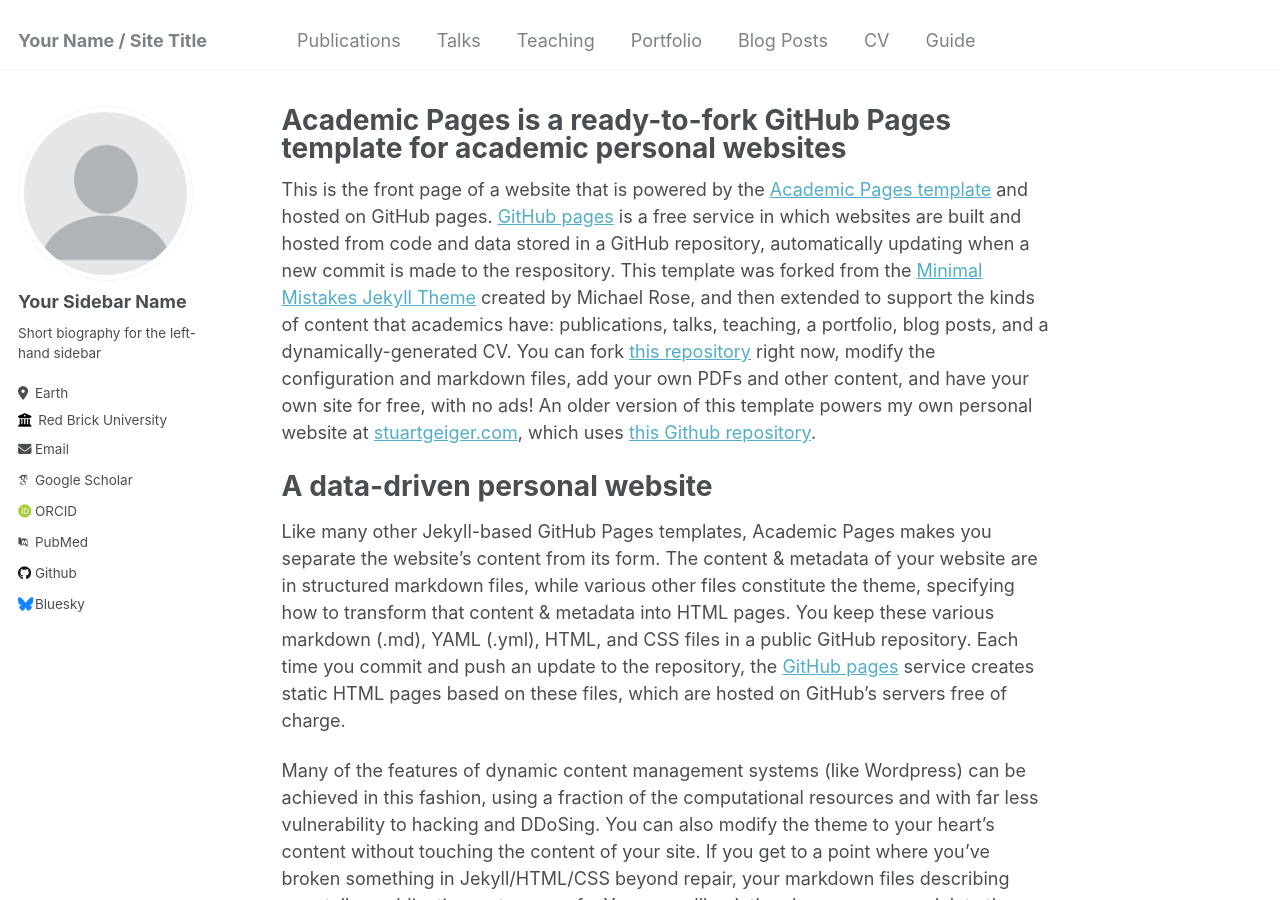
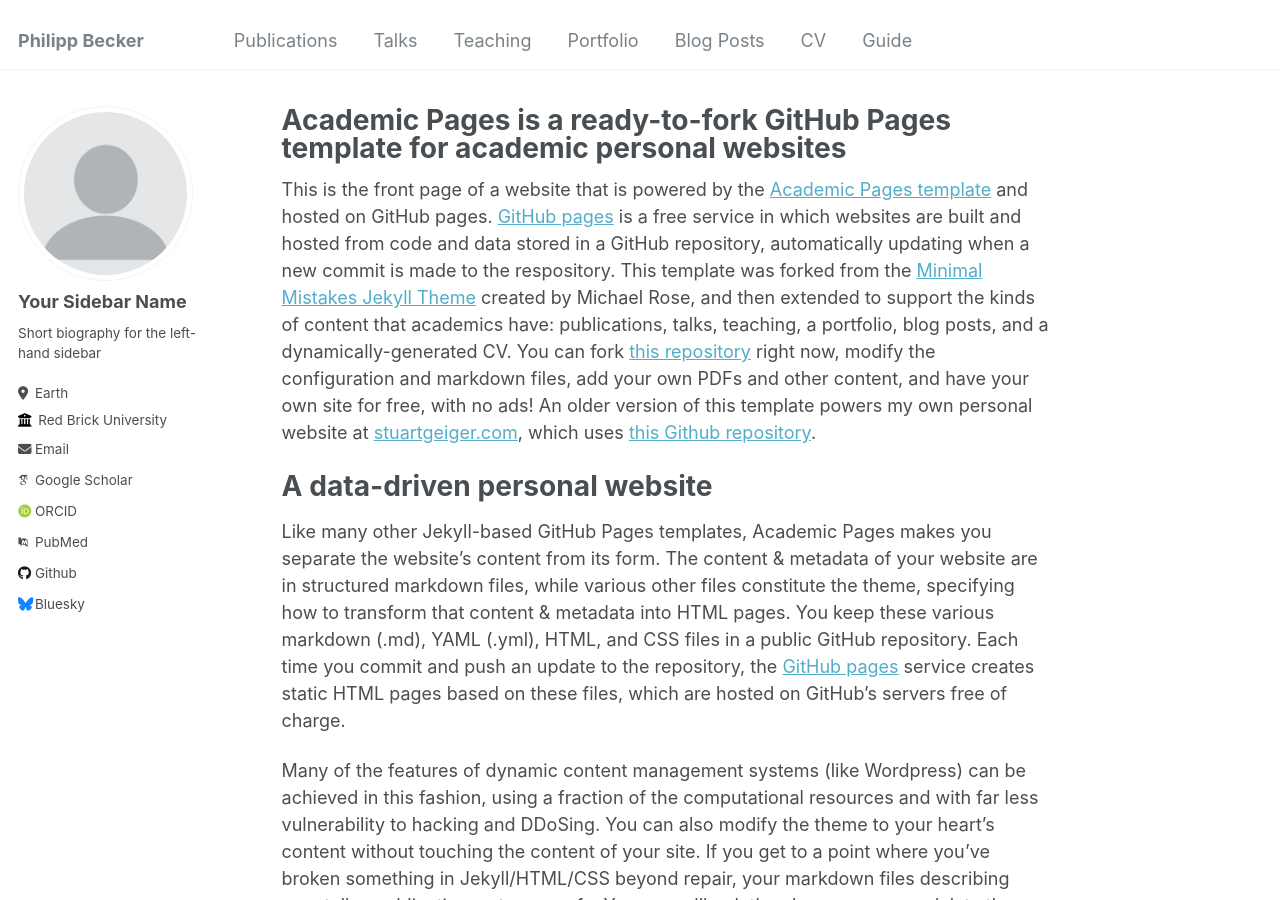
Before and after one commit to pbecker93/pbecker93.github.io, a Jekyll site: the page built from _pages/about.md, in a window 1280 px wide and 900 px high. Built offline with Jekyll 4.4.1, drawn with Linux system fonts in a browser that asks for light colours; some web fonts are replaced.

Commit message:
Update _config.yml
added name

```diff
--- a/_config.yml
+++ b/_config.yml
@@ -8,7 +8,7 @@
 
 # Basic Site Settings
 locale                   : "en-US"
-title                    : "Your Name / Site Title"
+title                    : "Philipp Becker"
 title_separator          : "-"
 name                     : &name "Your Name"
 description              : &description "personal description"
```
